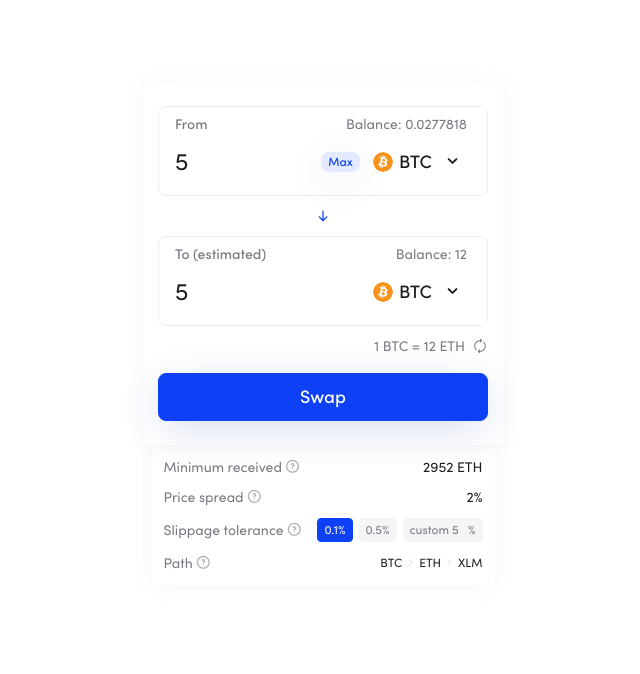
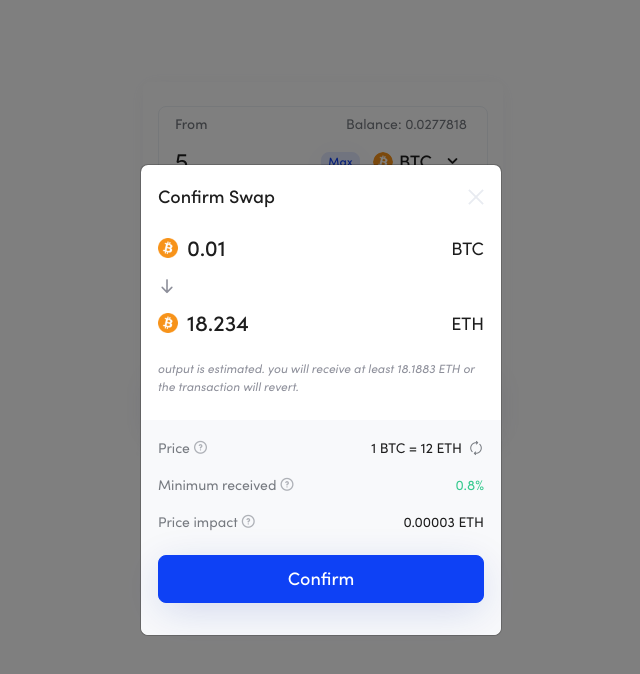
Before and after one commit to lumenswap/lumenswap.io, a React (Create React App) app: page / in a window 1280 px wide. Both pictures are taken after typing "5", "5", "5" into the empty fields and a click on the button "Swap". Shown: the top 674 px of the page, without its empty margins (317-957 px from the left). Built offline with nearby package versions, Linux system fonts and the light colour scheme; a small style sheet from the web is missing.

Commit message:
add confirm modal

```diff
--- /dev/null
+++ b/src/blocks/ConfirmSwap/index.js
@@ -0,0 +1,46 @@
+import classNames from 'classnames';
+import logo from 'assets/images/btc-logo.png';
+import styles from './styles.module.scss';
+import Button from '../../components/Button';
+
+const ConfirmSwap = () => (
+  <div>
+    <div className={styles['swap-container']}>
+      <div className="d-flex align-items-center"><img src={logo} width={20} height={20} alt="logo" />0.01</div>
+      <div>BTC</div>
+    </div>
+    <span className={classNames('icon-arrow-down', styles.arrow)} />
+    <div className={styles['swap-container']}>
+      <div className="d-flex align-items-center"><img src={logo} width={20} height={20} alt="logo" />18.234</div>
+      <div>ETH</div>
+    </div>
+    <p className={styles.message}>
+      output is estimated. you will receive at least 18.1883 ETH or the transaction will revert.
+    </p>
+    <div className={styles.info}>
+      <div className={styles.container}>
+        <div className={styles.label}>Price<span className="icon-question-circle" /></div>
+        <div className={styles.value}>1 BTC = 12 ETH<span className="icon-arrow-repeat" /></div>
+      </div>
+      <div className={styles.container}>
+        <div className={styles.label}>Minimum received<span className="icon-question-circle" /></div>
+        <div className={classNames(styles.value, styles.important)}>0.8%</div>
+      </div>
+      <div className={styles.container}>
+        <div className={styles.label}>Price impact<span className="icon-question-circle" /></div>
+        <div className={styles.value}>0.00003 ETH</div>
+      </div>
+      <Button
+        htmlType="submit"
+        variant="primary"
+        content="Confirm"
+        fontSize={18}
+        fontWeight="Medium"
+        size="100%"
+        className="mt-4"
+      />
+    </div>
+  </div>
+);
+
+export default ConfirmSwap;
--- /dev/null
+++ b/src/blocks/ConfirmSwap/styles.module.scss
@@ -0,0 +1,88 @@
+@import "styles/vars";
+
+.swap-container {
+  display: flex;
+  justify-content: space-between;
+  align-items: center;
+
+  div {
+    color: $CodGray;
+  }
+
+  div:first-child {
+    font-family: SofiaPro-Medium;
+    font-size: 22px;
+  }
+
+  div:last-child {
+    font-size: 18px;
+  }
+
+  img {
+    margin-right: 9px;
+  }
+}
+
+.arrow {
+  font-size: 18px;
+  display: block;
+  color: $Manatee;
+  margin: 12px 0;
+}
+
+.message {
+  font-size: 12px;
+  margin-top: 20px;
+  margin-bottom: 24px;
+  color: $Manatee;
+  font-family: SofiaPro-Regularitalic;
+}
+
+.info {
+  background-color: $AthensGray;
+  margin: 0 -17px;
+  border-bottom-left-radius: 8px;
+  border-bottom-right-radius: 8px;
+  padding: 19px 17px 32px 17px;
+}
+
+.container {
+  display: flex;
+  align-items: center;
+  justify-content: space-between;
+}
+
+.container:not(:last-child) {
+  margin-bottom: 19px;
+}
+
+.label {
+  font-size: 14px;
+  line-height: 1.29;
+  color: $RollingStone;
+
+  span {
+    font-size: 13px;
+    margin-left: 4px;
+    color: $Bombay;
+    cursor: pointer;
+  }
+}
+
+.value {
+  font-size: 14px;
+  line-height: 1.29;
+  color: $CodGray;
+  display: flex;
+  align-items: center;
+
+  :global(.icon-arrow-repeat) {
+    color: $RollingStone;
+    font-size: 16px;
+    margin-left: 6px;
+  }
+}
+
+.important {
+  color: $Shamrock;
+}
--- a/src/blocks/CurrencyInput/SelectAsset/index.js
+++ b/src/blocks/SelectAsset/index.js
@@ -34,7 +34,7 @@ const assetsData = [
 ];
 
 const SelectAsset = () => {
-  const { register, handleSubmit, watch } = useForm();
+  const { register, watch } = useForm();
   const [assets, setAssets] = useState(assetsData);
 
   let searchString = watch('search');
--- a/src/blocks/CurrencyInput/SelectAsset/styles.module.scss
+++ b/src/blocks/SelectAsset/styles.module.scss
@@ -12,7 +12,7 @@
 }
 
 .box:last-child {
-  margin-bottom: 10px;
+  margin-bottom: 20px;
 }
 
 .info {
@@ -78,5 +78,5 @@
 
 .scroll {
   overflow-y: auto;
-  max-height: 379px;
+  max-height: 385px;
 }
--- a/src/blocks/CurrencyInput/index.js
+++ b/src/components/CurrencyInput/index.js
@@ -2,7 +2,7 @@ import { useState } from 'react';
 import classNames from 'classnames';
 import PropTypes from 'prop-types';
 import ModalDialog from 'components/ModalDialog';
-import SelectAsset from './SelectAsset';
+import SelectAsset from '../../blocks/SelectAsset';
 import styles from './styles.module.scss';
 
 const CurrencyInput = ({
--- a/src/components/ModalDialog/styles.module.scss
+++ b/src/components/ModalDialog/styles.module.scss
@@ -18,7 +18,7 @@
   border: none;
   background-color: transparent;
   font-size: 16px;
-  color: $CodGray;
+  color: $DarkAthensGray;
   padding: 0;
   z-index: 100;
   outline: none;
@@ -47,3 +47,7 @@
   text-align: left;
   vertical-align: middle;
 }
+
+:global(.modal-content) {
+  border-radius: 8px;
+}
--- a/src/pages/Home/index.js
+++ b/src/pages/Home/index.js
@@ -1,13 +1,16 @@
 import { useState } from 'react';
 import classNames from 'classnames';
 import { useForm } from 'react-hook-form';
-import CurrencyInput from 'blocks/CurrencyInput';
+import CurrencyInput from 'components/CurrencyInput';
 import SwapInfo from 'blocks/SwapInfo';
 import btc from 'assets/images/btc-logo.png';
 import Button from 'components/Button';
+import ModalDialog from 'components/ModalDialog';
+import ConfirmSwap from 'blocks/ConfirmSwap';
 import styles from './styles.module.scss';
 
 const Home = () => {
+  const [show, setShow] = useState(false);
   const swapData = {
     minimum: '2952 ETH',
     price: '2%',
@@ -56,7 +59,11 @@ const Home = () => {
                 fontSize={18}
                 size="100%"
                 className="mt-3"
+                onClick={() => setShow(true)}
               />
+              <ModalDialog show={show} setShow={setShow} title="Confirm Swap">
+                <ConfirmSwap />
+              </ModalDialog>
             </div>
             <div className={styles['swap-info']}>
               <SwapInfo info={swapData} setTolerance={setTolerance} setInput={setValue}>
--- a/src/styles/vars.scss
+++ b/src/styles/vars.scss
@@ -15,3 +15,4 @@ $Aluminium: #a8acb4;
 $Bombay: #aeb1b7;
 $Manatee: #8d8f9a;
 $BlackPearl: #09112c;
+$Shamrock: #37c98f;
```
Also changed, not shown: src/components/CurrencyInput/styles.module.scss (renamed from src/blocks/CurrencyInput/styles.module.scss).
